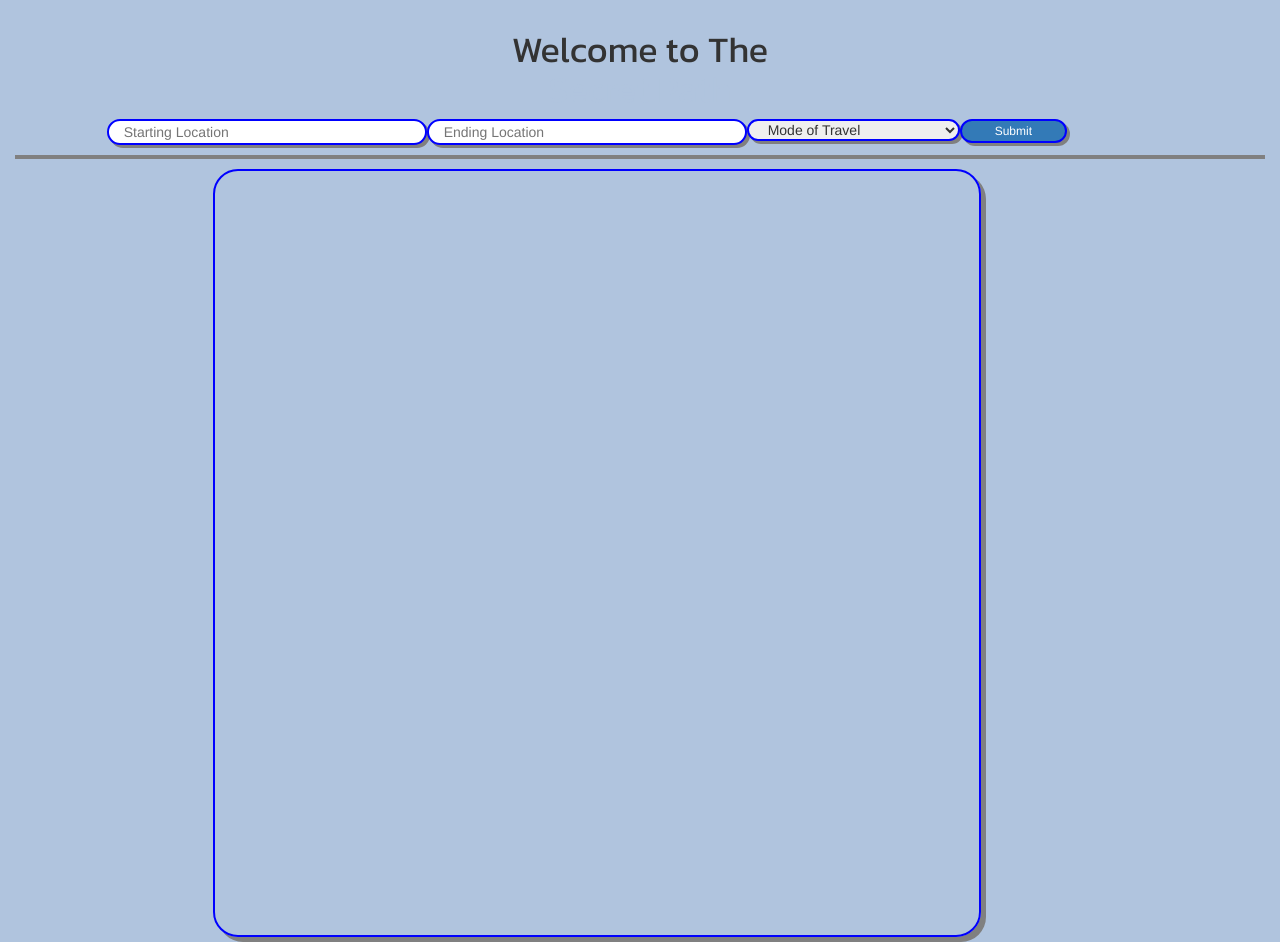
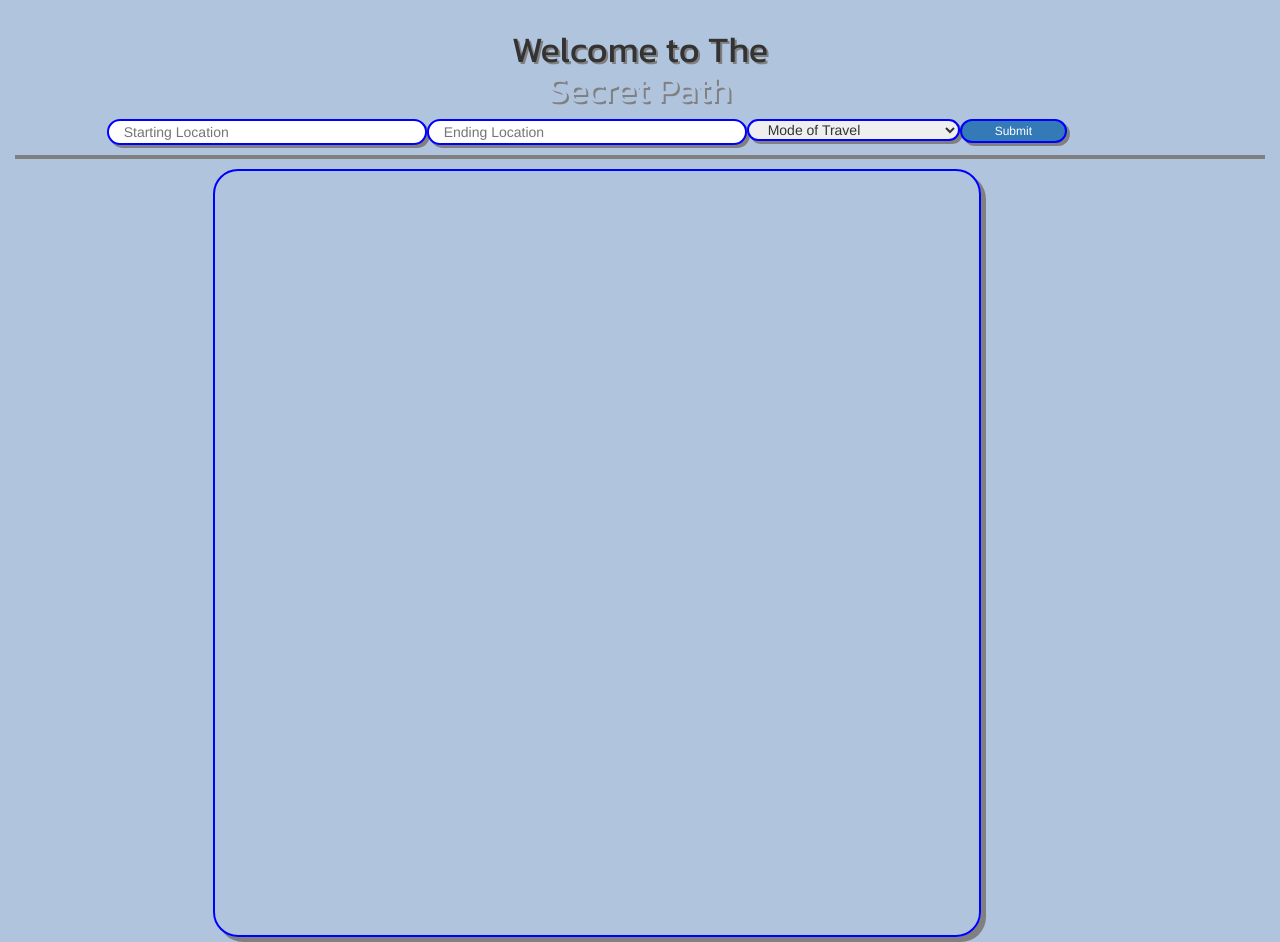
Before and after one commit to RussellRiesJr/secret-path, a website: page index.html in a window 1280 px wide. Shown: the top 942 px of the page. Drawn offline with nearby package versions, Linux system fonts and the light colour scheme; some packages are replaced by stand-ins of ours.

Commit message:
add text shadow with hidden effect

```diff
--- a/styles.css
+++ b/styles.css
@@ -8,6 +8,7 @@
 
 .font {
   font-family: 'Kanit', sans-serif;
+  text-shadow: 2px 2px grey;
 }
 
 h1:hover {
```
Also changed, not shown: content/main.html (+0 -1 lines).
